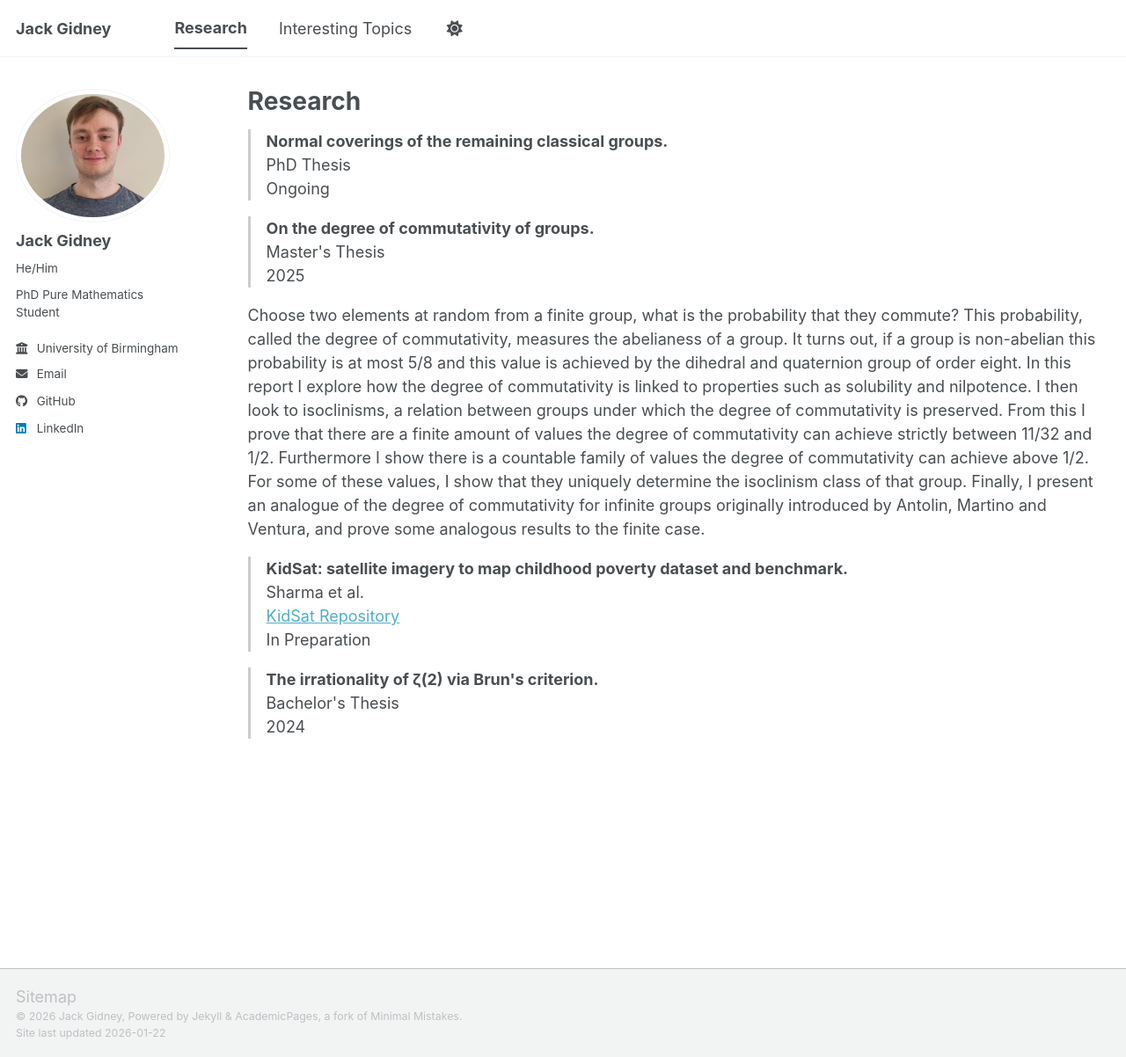
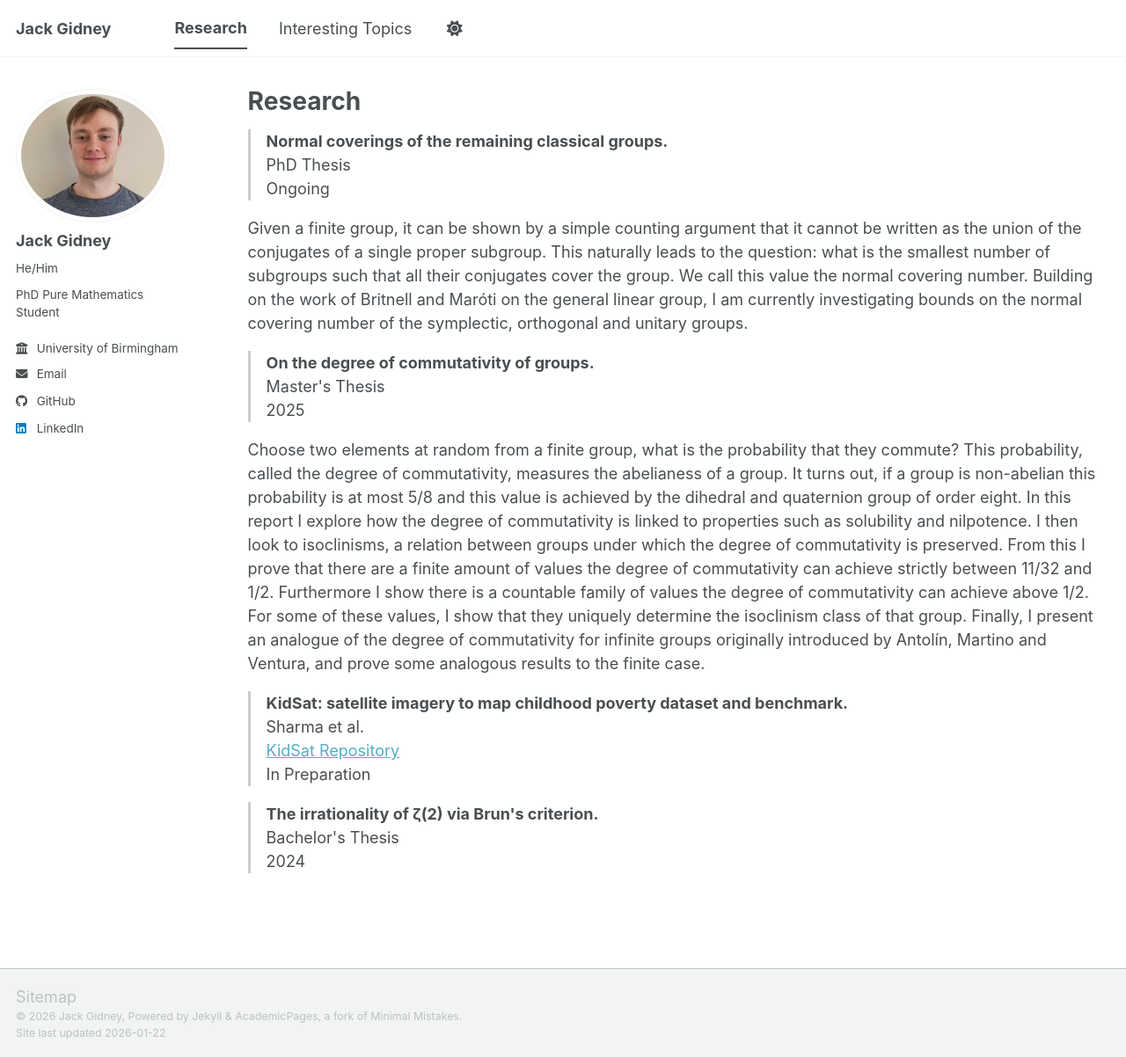
Before and after one commit to jgidney44/jgidney44.github.io, a Jekyll site: the page built from _pages/research.html, in a window 1280 px wide and 1202 px high. Shown: the whole window at 88% size. Built offline with Jekyll 4.4.1, drawn with Linux system fonts in a browser that asks for light colours; a script bundle is joined from its source files by our own code; library files that are not in the unit come from our copies.

Commit message:
Update research.html

```diff
--- a/_pages/research.html
+++ b/_pages/research.html
@@ -13,6 +13,9 @@ PhD Thesis
 Ongoing
 </div>
 
+Given a finite group, it can be shown by a simple counting argument that it cannot be written as the union of the conjugates of a single proper subgroup. This naturally leads to the question: what is the smallest number of subgroups such that all their conjugates
+cover the group. We call this value the normal covering number. Building on the work of Britnell and Mar&oacute;ti on the general linear group, I am currently investigating bounds on the normal covering number of the symplectic, orthogonal and unitary groups.
+
 
 <div class="research-item">
 <span class="research-title">On the degree of commutativity of groups.</span>
@@ -26,7 +29,7 @@ Choose two elements at random from a finite group, what is the probability that
 and this value is achieved by the dihedral and quaternion group of order eight. In this report I explore how the degree of commutativity is linked to properties such as solubility and nilpotence. I then look to isoclinisms, a relation between groups under
 which the degree of commutativity is preserved. From this I prove that there are a finite amount of values the degree of commutativity can achieve strictly between 11/32 and 1/2. Furthermore I show there is a countable family of values the degree of
 commutativity can achieve above 1/2. For some of these values, I show that they uniquely determine the isoclinism class of that group. Finally, I present an analogue of the degree of commutativity for infinite groups originally
-introduced by Antolin, Martino and Ventura, and prove some analogous results to the finite case.
+introduced by Antol&iacute;n, Martino and Ventura, and prove some analogous results to the finite case.
 
 
 <div class="research-item">
@@ -39,6 +42,8 @@ Sharma et al.
 In Preparation
 </div>
 
+
+
 <div class="research-item">
 <span class="research-title">The irrationality of &zeta;(2) via Brun's criterion.</span>
 <br>
```
